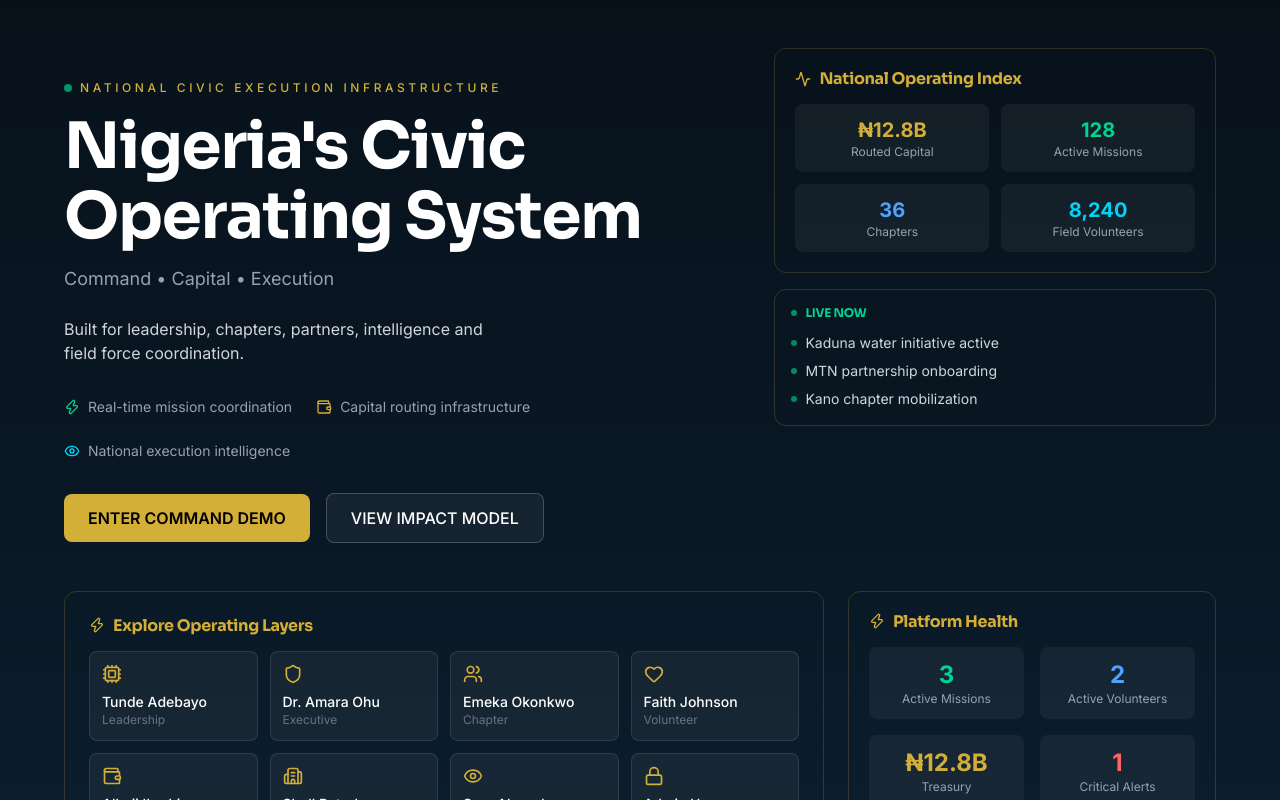
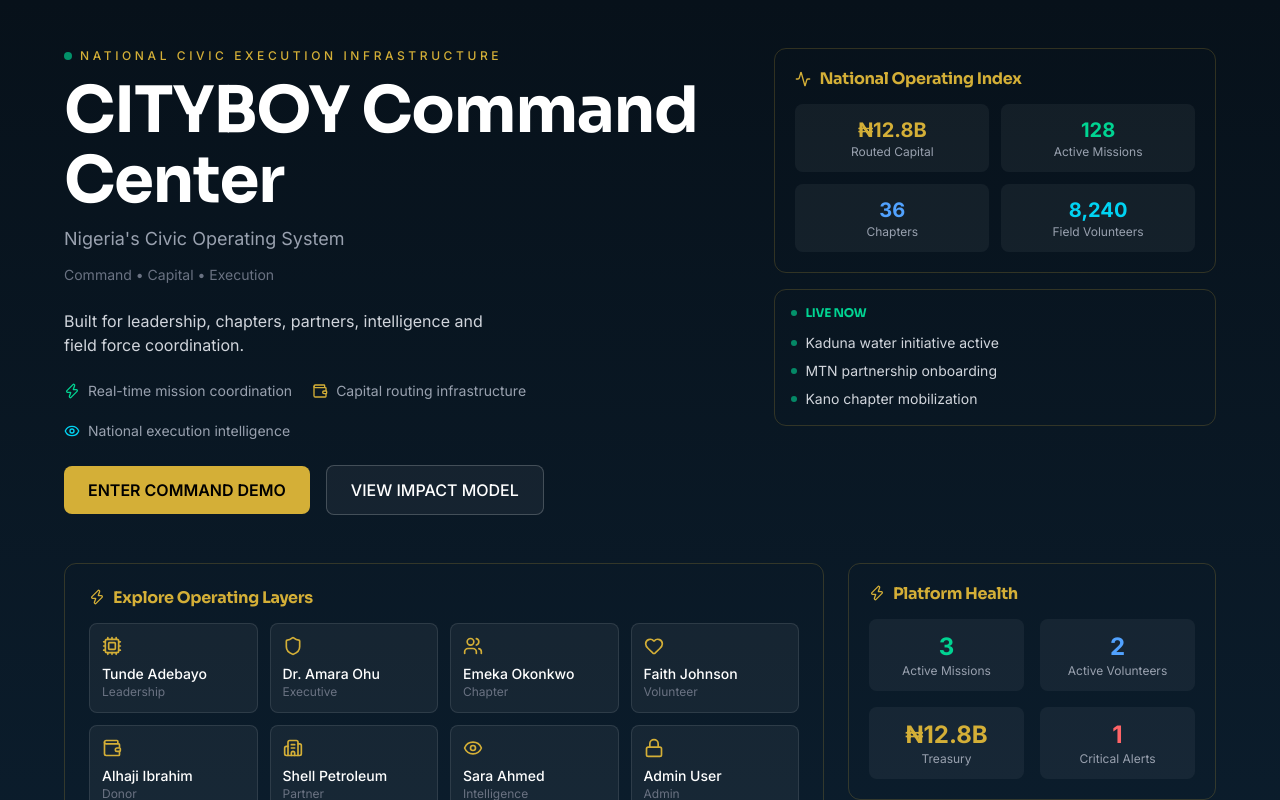
Before and after one commit to klmayua/cityboynew, a React (Vite) app: page /platform in a window 1280 px wide. Shown: the top 800 px of the page. Built offline with nearby package versions, Linux system fonts and the light colour scheme.

Commit message:
Phase O: Brand hierarchy correction - CITYBOY as primary anchor

```diff
--- a/src/pages/platform/PlatformAccessHub.jsx
+++ b/src/pages/platform/PlatformAccessHub.jsx
@@ -119,21 +119,22 @@ export default function PlatformAccessHub() {
       <div className="container mx-auto px-4 py-12">
         <div className="max-w-6xl mx-auto">
           <div className="grid md:grid-cols-5 gap-8 mb-12">
-            <div className="md:col-span-3 pt-8">
-              <div className="flex items-center gap-2 mb-4">
+            <div className="md:col-span-3">
+              <div className="flex items-center gap-2 mb-3">
                 <span className="w-2 h-2 rounded-full bg-emerald-400 animate-pulse"></span>
                 <span className="text-[#D4AF37] text-xs uppercase tracking-[0.3em] font-medium">National Civic Execution Infrastructure</span>
               </div>
-              <h1 className="font-h1 text-4xl md:text-5xl text-white mb-3 tracking-tight">
+              <h1 className="font-h1 text-4xl md:text-5xl text-white mb-2 tracking-tight">
+                CITYBOY Command Center
+              </h1>
+              <p className="text-lg text-gray-400 mb-3">
                 Nigeria's Civic Operating System
-              </h1>
-              <p className="text-lg text-gray-400 mb-6">
-                Command • Capital • Execution
               </p>
-              <p className="text-gray-300 mb-8 max-w-md">
+              <p className="text-sm text-gray-500 mb-6">Command • Capital • Execution</p>
+              <p className="text-gray-300 mb-6 max-w-md">
                 Built for leadership, chapters, partners, intelligence and field force coordination.
               </p>
-              <div className="flex flex-wrap gap-6 mb-8">
+              <div className="flex flex-wrap gap-5 mb-6">
                 <div className="flex items-center gap-2 text-gray-400">
                   <Zap className="w-4 h-4 text-emerald-400" />
                   <span className="text-sm">Real-time mission coordination</span>
```
